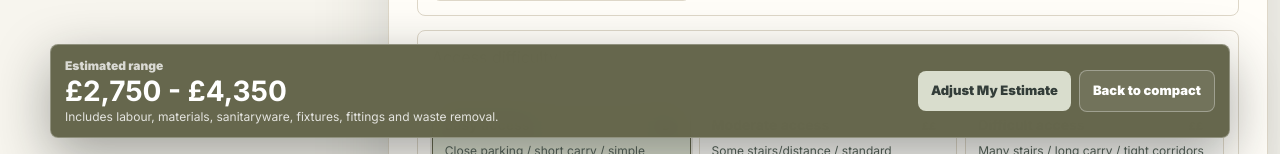
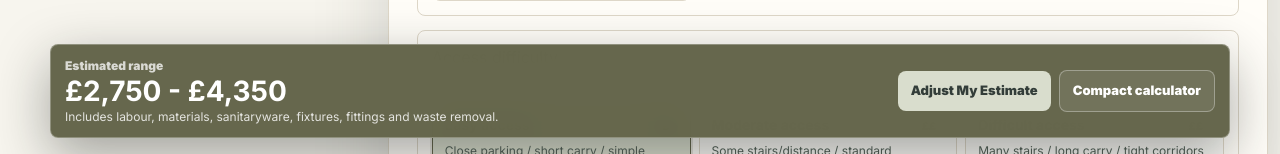
Before and after one commit to maycorbuildingservices-lang/maycor-website-next, a Next.js app: page / in a window 1280 px wide. Both pictures are taken after a click on the button "Expand calculator". Shown: the part 1778-1932 px from the top of the page. Built offline with nearby package versions, Linux system fonts and the light colour scheme.

Commit message:
Rename compact toggle button

```diff
--- a/src/components/EstimateStarter.tsx
+++ b/src/components/EstimateStarter.tsx
@@ -557,7 +557,7 @@ export function EstimateStarter() {
           <a href="#estimate">Adjust My Estimate</a>
           {isExpanded ? (
             <button type="button" onClick={collapseCalculator}>
-              Back to compact
+              Compact calculator
             </button>
           ) : null}
         </div>
```
